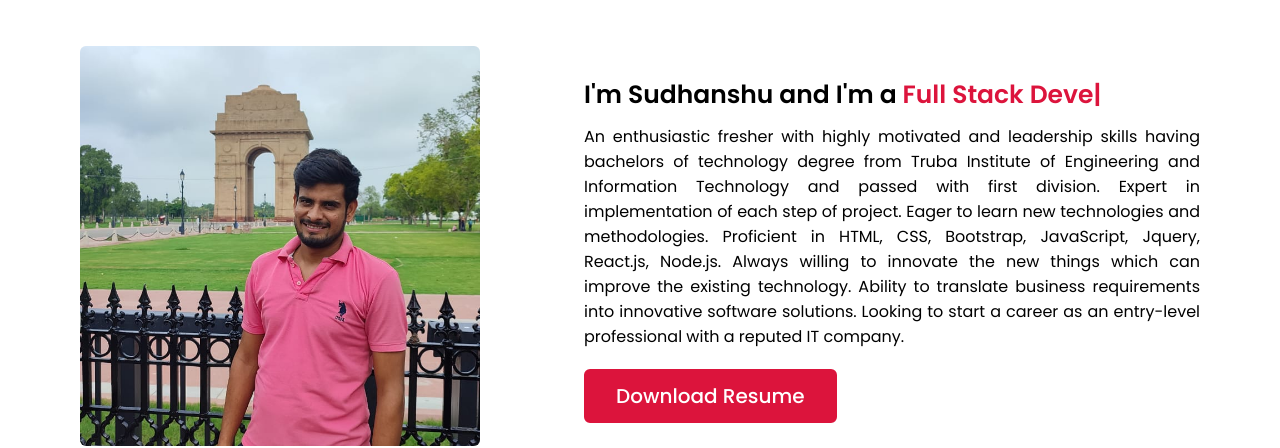
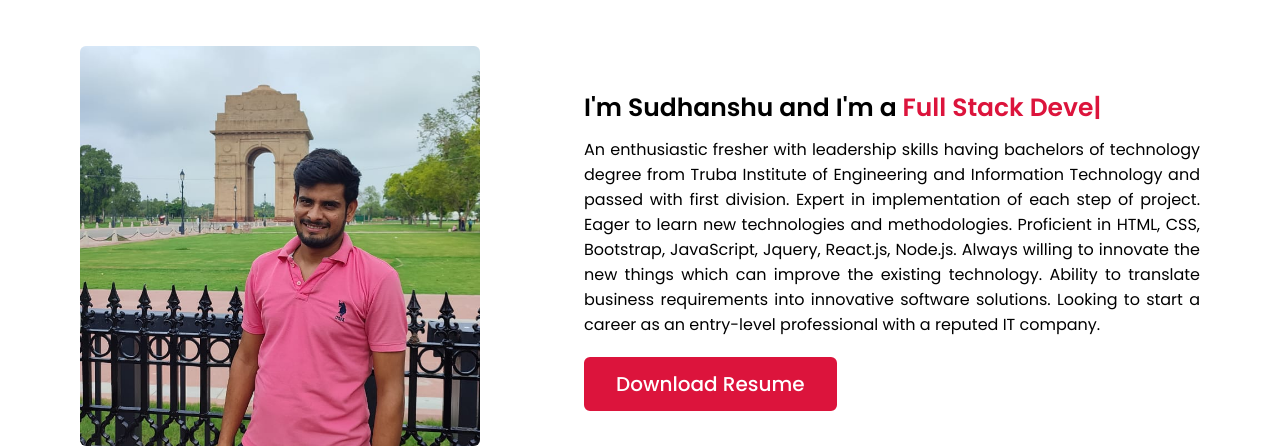
Before and after one commit to sudhanshucodes/sudhanshucodes.github.io, a plain HTML site: page index.html in a window 1280 px wide. Shown: the part 980-1428 px from the top of the page. Drawn offline with nearby package versions, Linux system fonts and the light colour scheme.

Commit message:
changews

```diff
--- a/index.html
+++ b/index.html
@@ -60,7 +60,7 @@
                 </div>
                 <div class="column right">
                     <div class="text">I'm Sudhanshu and I'm a <span class="typing-2"></span></div>
-                    <p>An enthusiastic fresher with highly motivated and leadership skills having bachelors of
+                    <p>An enthusiastic fresher with leadership skills having bachelors of
                         technology degree from Truba Institute of Engineering and Information Technology and passed with first division. Expert in
                         implementation of each step of project. Eager to learn new technologies and methodologies.
                         Proficient in HTML, CSS, Bootstrap, JavaScript, Jquery, React.js, Node.js. Always willing to
```
Also changed, not shown: 1 other file.
